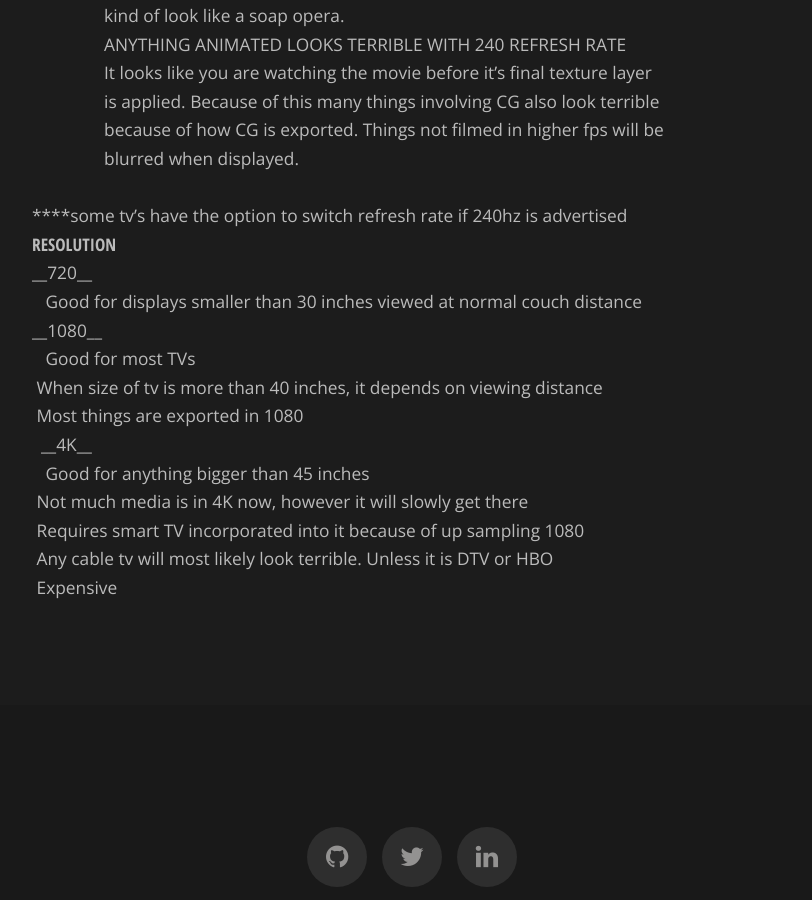
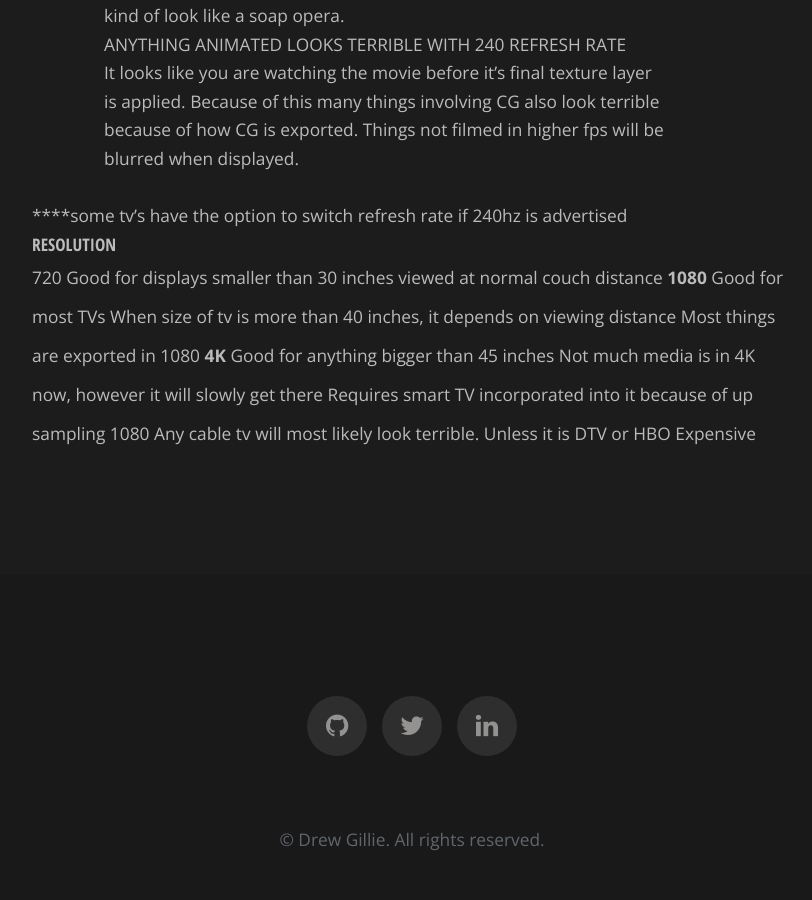
Before and after one commit to drewgillievfx/DrewGillie.com, a Jekyll site: the page built from _posts/2016-08-21-TV-Purchasing-Guide.md, in a window 1280 px wide and 900 px high, scrolled down 2356 px. Shown: the whole window, without its empty margins (228-1040 px from the left). Built offline with Jekyll 4.4.1, drawn with Linux system fonts in a browser that asks for light colours.

```diff
--- a/_posts/2016-08-21-TV-Purchasing-Guide.md
+++ b/_posts/2016-08-21-TV-Purchasing-Guide.md
@@ -109,13 +109,13 @@ date: "2016-08-21 21:25:39 -0400"
 
 
 ###### Resolution
-    __720__
+  720
 	   Good for displays smaller than 30 inches viewed at normal couch distance
-    __1080__
+  __1080__
 	   Good for most TVs
      When size of tv is more than 40 inches, it depends on viewing distance
      Most things are exported in 1080
-	  __4K__
+  __4K__
 	   Good for anything bigger than 45 inches
      Not much media is in 4K now, however it will slowly get there
      Requires smart TV incorporated into it because of up sampling 1080
```
